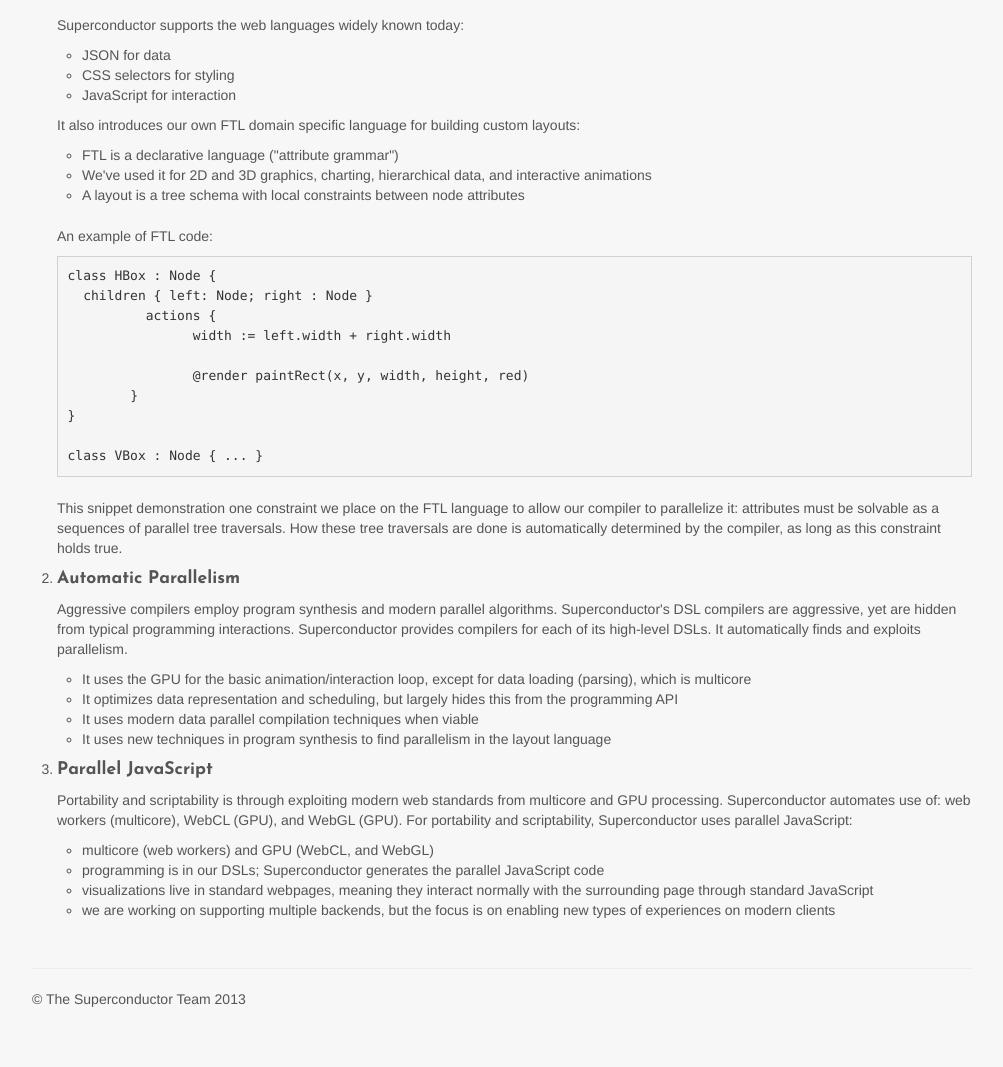
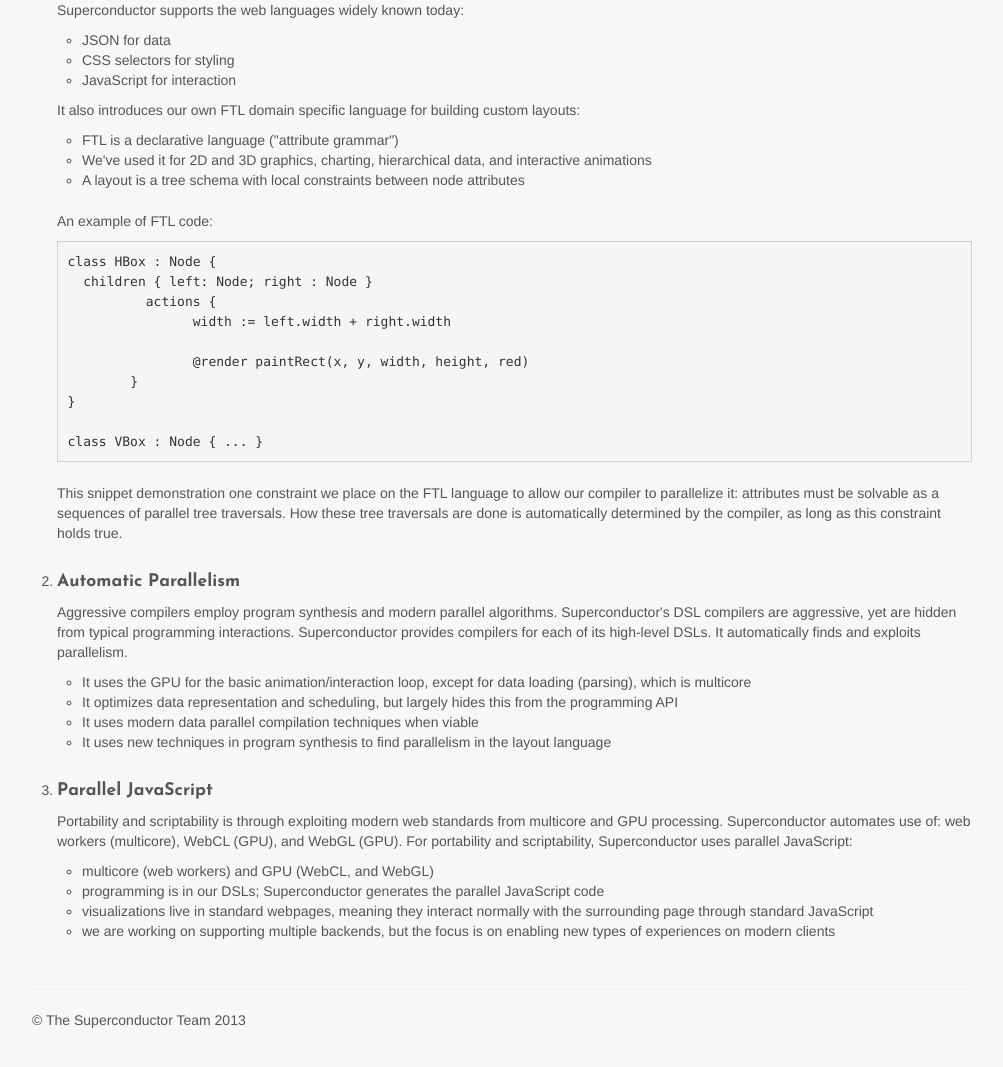
Before and after one commit to Superconductor/superconductor, a Jekyll site: the page built from about/index.html, in a window 1280 px wide and 1400 px high, scrolled down 352 px. Shown: the part 320-1387 px from the top of the window, without its empty margins (138-1141 px from the left). Built offline with Jekyll 4.4.1, drawn with Linux system fonts in a browser that asks for light colours; nearby versions of some CDN libraries.

Commit message:
Update styles to support about page.

```diff
--- a/css/custom.css
+++ b/css/custom.css
@@ -75,3 +75,11 @@
 .section p + p {
 	margin-top: 1.75em;
 }
+
+.section li p {
+	margin-top: 0;
+}
+
+.big-list > li {
+	margin-bottom: 2em;
+}
```
